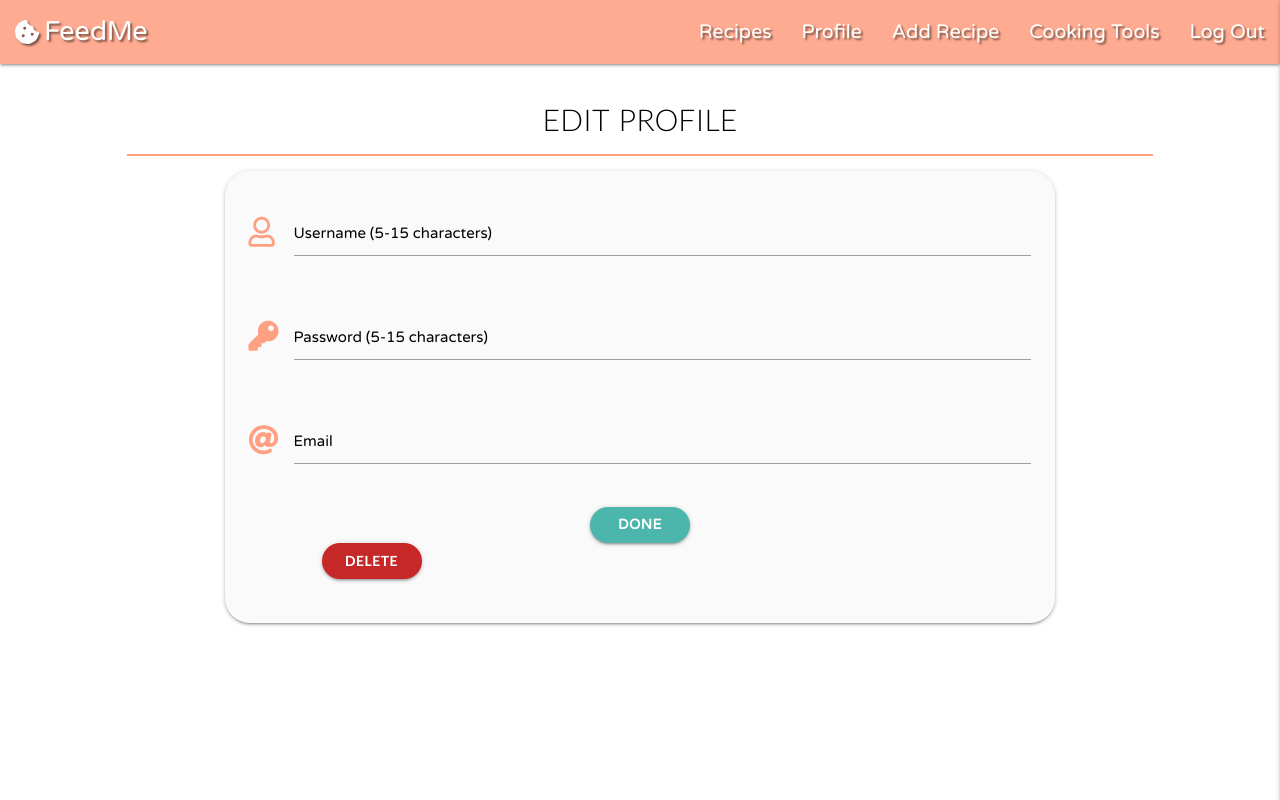
After one commit to Code-Institute-Submissions/FeedMe, a Flask app: page /edit_profile/1 in a window 1280 px wide. The commit adds this page. Run offline with Flask 2, Linux system fonts and the light colour scheme; the visitor is signed in with stand-in values (Sample User, id 1); data that the repository does not hold is empty; some libraries are stand-ins or nearby versions; some web fonts are replaced.

Commit message:
created edit_profile template and added edit and delete profile functionalities

```diff
--- a/app.py
+++ b/app.py
@@ -128,6 +128,34 @@ def profile(username):
             "profile.html", username=username, recipes=recipes)
 
     return redirect(url_for("login"))
+
+
+# Edit Profile
+@app.route("/edit_profile/<username>", methods=["GET", "POST"])
+def edit_profile(username):
+    user = mongo.db.users.find_one({"username": username.lower()})
+    if request.method == "POST":
+        submit = {
+            "username": request.form.get("username").lower(),
+            "password": generate_password_hash(request.form.get("password")),
+        }
+        mongo.db.users.update({"username": username.lower()}, submit)
+        flash("Your profile has been updated!")
+
+    if "user" in session:
+        return render_template("edit_profile.html", user=user)
+
+    return redirect(url_for("login"))
+
+
+# Delete Profile
+@app.route("/delete_profile/<username>")
+def delete_profile(username):
+    mongo.db.users.remove({"username": username.lower()})
+    flash("This profile has been deleted")
+    session.pop("user")
+
+    return redirect(url_for("register"))
 
 
 # Log Out
--- /dev/null
+++ b/templates/edit_profile.html
@@ -0,0 +1,67 @@
+{% extends "base.html" %} {% block content %}
+
+<h3 class="center-align">Edit Profile</h3>
+<hr class="underline s8 m8 l8">
+
+<div class="row">
+        <form class="col s12 m8 offset-m2" method="POST" action="{{ url_for('edit_profile', username=session['user']) }}">
+            <div class="card-panel grey lighten-5">
+                <!-- Username -->
+                <div class="row">
+                    <div class="input-field col s12">
+                        <i class="far fa-user prefix" style="color: #ffa083;"></i>
+                        <input id="username" name="username" value="{{user.username}}" type="text" minlength="5"
+                            maxlength="15" pattern="^[a-ZA-z0-9]{5,15}$" class="validate" required>
+                        <label for="username">Username (5-15 characters)</label>
+                    </div>
+                </div>
+                <!-- Password -->
+                <div class="row">
+                    <div class="input-field col s12">
+                        <i class="fas fa-key prefix" style="color: #ffa083;"></i>
+                        <input id="password" name="password" type="password" minlength="5"
+                            maxlength="15" pattern="^[a-ZA-z0-9]{5,15}$" class="validate" required>
+                        <label for="password">Password (5-15 characters)</label>
+                    </div>
+                </div>
+                <!-- Email -->
+                <div class="row">
+                    <div class="input-field col s12">
+                        <i class="fas fa-at prefix" style="color: #ffa083;"></i>
+                        <input id="email" name="email" value="{{user.email}}" type="email"
+                            pattern="[a-z0-9._%+-]+@[a-z0-9.-]+\.[a-z]{2,}$"
+                                class="validate" required>
+                        <label for="email">Email</label>
+                    </div>
+                </div>
+                <!-- Buttons -->
+                <div class="row s8 m12 l12 center-align">
+                    <!-- Edit Button -->
+                    <div class="col s4 l12"><a href="{{url_for('edit_profile', username=user.username|lower)}}"
+                        class="btn btn-recipe edit">Done</a></div>
+                    <!-- Delete Button -->
+                    <div class="col s4"><a href="#delete-profile"
+                        class="btn btn-recipe modal-trigger delete">Delete</a></div>
+                </div>
+
+                <!-- Modal Action -->
+                <div id="delete-profile" class="modal">
+                    <div>
+                        <div>
+                            <i class="fas fa-exclamation-circle red-text text-darken-3"></i>
+                            <p>
+                                Are you sure you want to delete this recipe?
+                            </p>
+                        </div>
+                        <div>
+                            <a href="{{url_for('delete_profile', username=user.username)}}"
+                                class="btn-recipe btn-small neutral modal-close del">Delete</a>
+                            <a class="btn-recipe btn-small neutral modal-close ed">Cancel</a>
+                        </div>
+                    </div>
+                </div>
+            </div>
+        </form>
+    </div>
+
+{% endblock %}
--- a/templates/profile.html
+++ b/templates/profile.html
@@ -6,6 +6,10 @@
         <div class="col s12 m8 offset-m2">
             <h3 class="center-align black-text">Hello
                 <b class="deep-orange-text text-lighten-3">{{ username }}</b> !</h3>
+        </div>
+        <div class="col s8 m12 l12 center-align" >
+            <a  href="{{ url_for('edit_profile', username=session['user']) }}" class="btn btn-recipe search">Edit</a>
+            <a  href="#delete-recipe" class="btn btn-recipe modal-trigger delete">Delete</a>
         </div>
     </div>
     <!----------------------------------->
```
